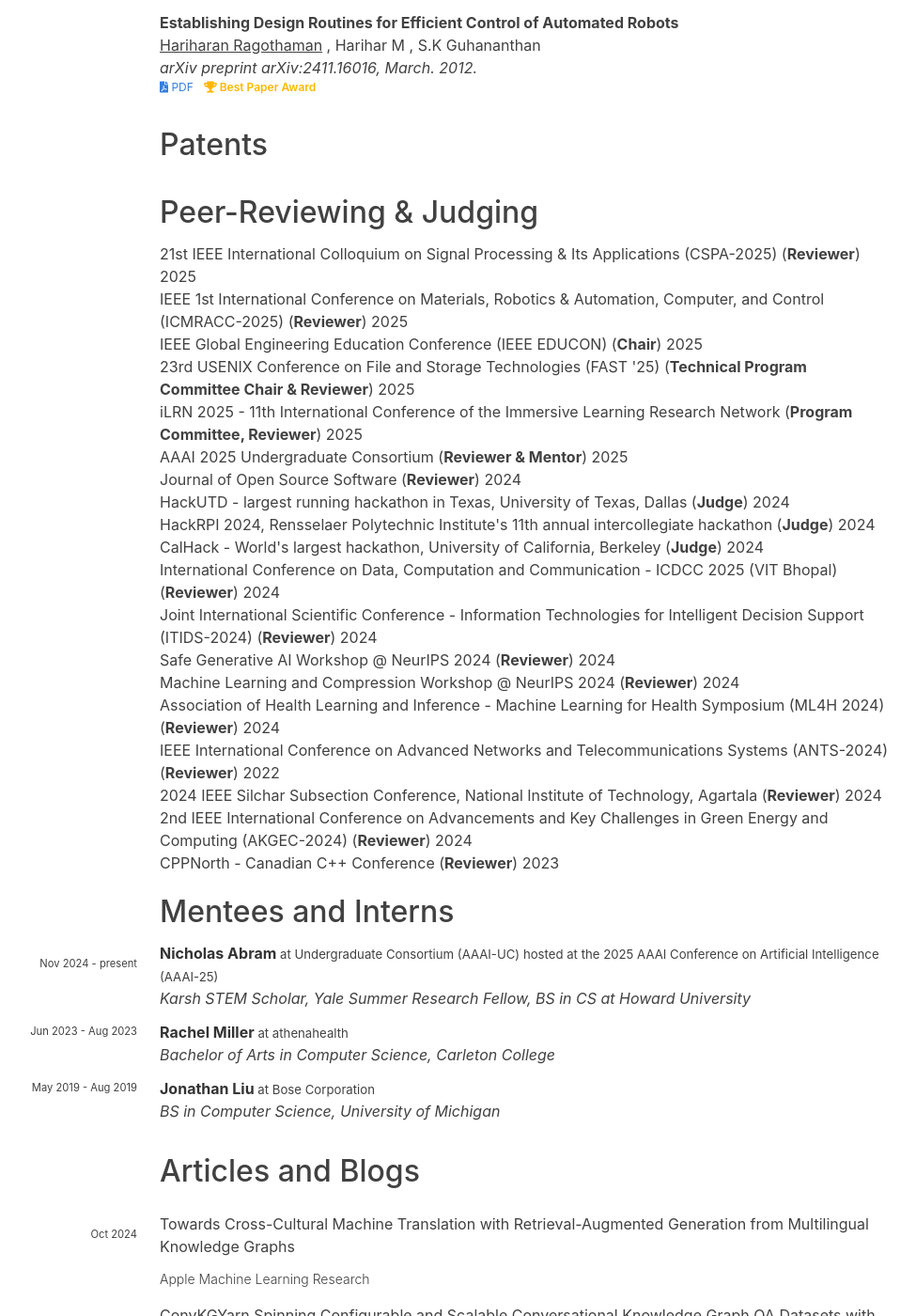
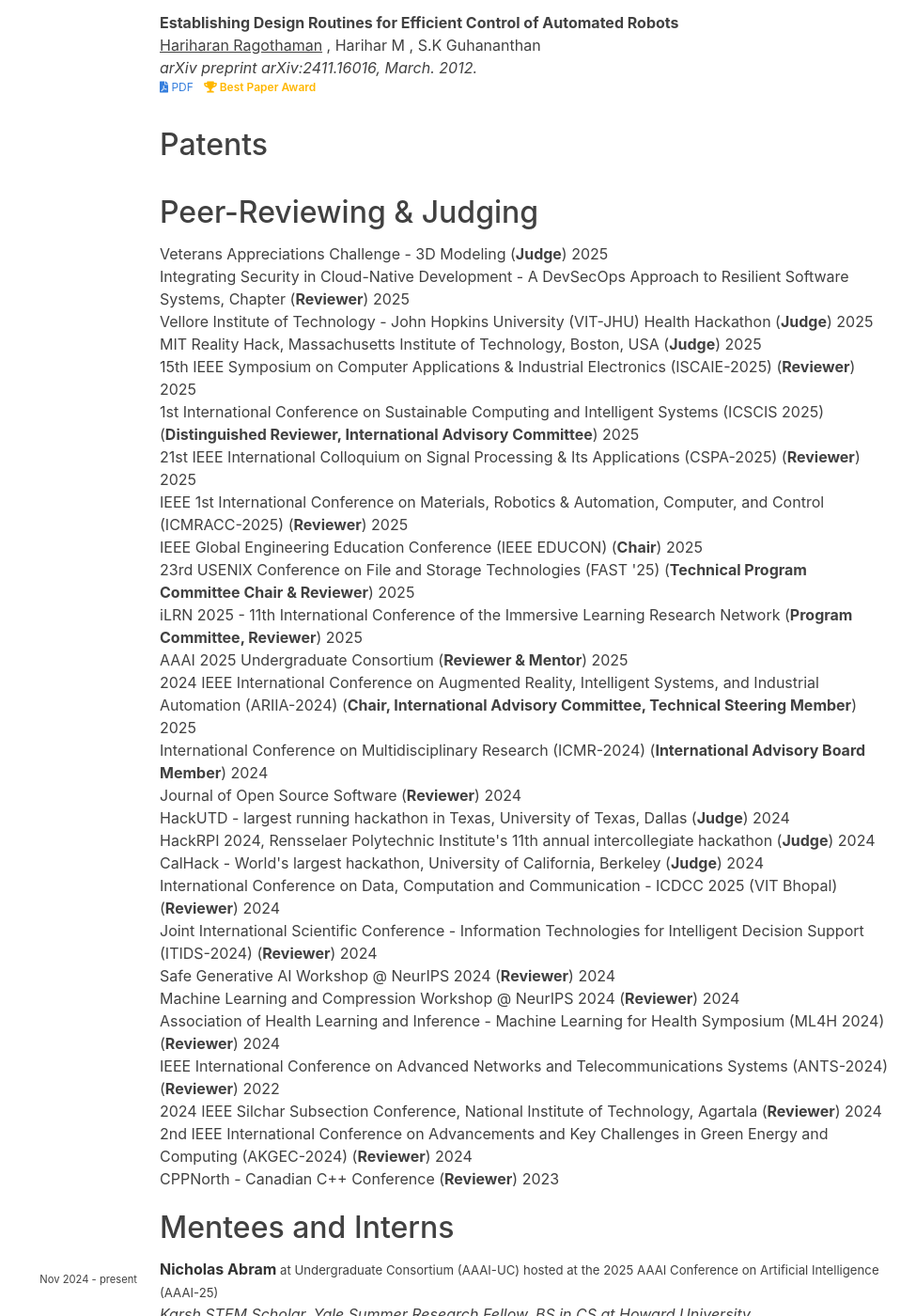
Before and after one commit to hariharanragothaman/hariharanragothaman.github.io, a Jekyll site: the page built from cv.md, in a window 1280 px wide and 1400 px high, scrolled down 2880 px. Shown: the whole window at 94% size, without its empty margins (162-1137 px from the left). Built offline with Jekyll 4.4.1, drawn with Linux system fonts in a browser that asks for light colours; nearby versions of some CDN libraries; some web fonts are replaced.

Commit message:
Polishes and Updates

```diff
--- a/_data/reviewer.yaml
+++ b/_data/reviewer.yaml
@@ -1,3 +1,39 @@
+- venue: Veterans Appreciations Challenge - 3D Modeling
+  venue-shorthand: Judge
+  years:
+    - year: 2025
+      url: https://www.usaeop.com/
+
+- venue: Integrating Security in Cloud-Native Development - A DevSecOps Approach to Resilient Software Systems, Chapter
+  venue-shorthand: Reviewer
+  years:
+    - year: 2025
+      url: https://www.igi-global.com/
+
+- venue: Vellore Institute of Technology - John Hopkins University (VIT-JHU) Health Hackathon
+  venue-shorthand: Judge
+  years:
+    - year: 2025
+      url: https://vitbhopal.ac.in/health-hackathon/
+
+- venue: MIT Reality Hack, Massachusetts Institute of Technology, Boston, USA
+  venue-shorthand: Judge
+  years:
+    - year: 2025
+      url: https://www.mitrealityhack.com/about
+
+- venue: 15th IEEE Symposium on Computer Applications & Industrial Electronics (ISCAIE-2025)
+  venue-shorthand: Reviewer
+  years:
+    - year: 2025
+      url: https://www.iscaie.org/
+
+- venue: 1st International Conference on Sustainable Computing and Intelligent Systems (ICSCIS 2025)
+  venue-shorthand: Distinguished Reviewer, International Advisory Committee
+  years:
+    - year: 2025
+      url: https://conference.poornima.edu.in/icscis/committee.html
+
 - venue: 21st IEEE International Colloquium on Signal Processing & Its Applications (CSPA-2025)
   venue-shorthand: Reviewer
   years:
@@ -33,6 +69,18 @@
   years:
     - year: 2025
       url: https://aaai.org/conference/aaai/aaai-25/
+
+- venue: 2024 IEEE International Conference on Augmented Reality, Intelligent Systems, and Industrial Automation (ARIIA-2024)
+  venue-shorthand: Chair, International Advisory Committee, Technical Steering Member
+  years:
+    - year: 2025
+      url: https://conference.manipal.edu/ARIIA2024/SessionChair
+
+- venue: International Conference on Multidisciplinary Research (ICMR-2024)
+  venue-shorthand: International Advisory Board Member
+  years:
+    - year: 2024
+      url: https://icmr-iitm.com/
 
 - venue: Journal of Open Source Software
   venue-shorthand: Reviewer
```
